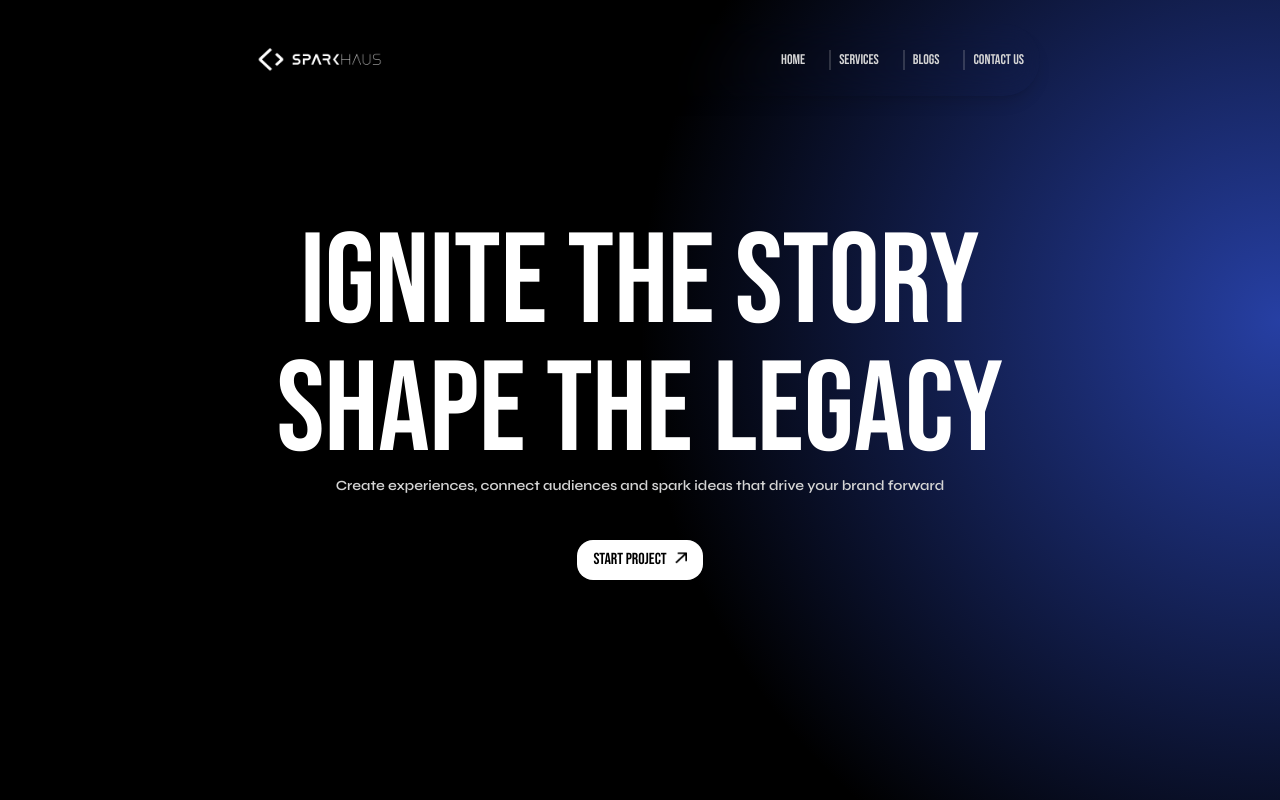
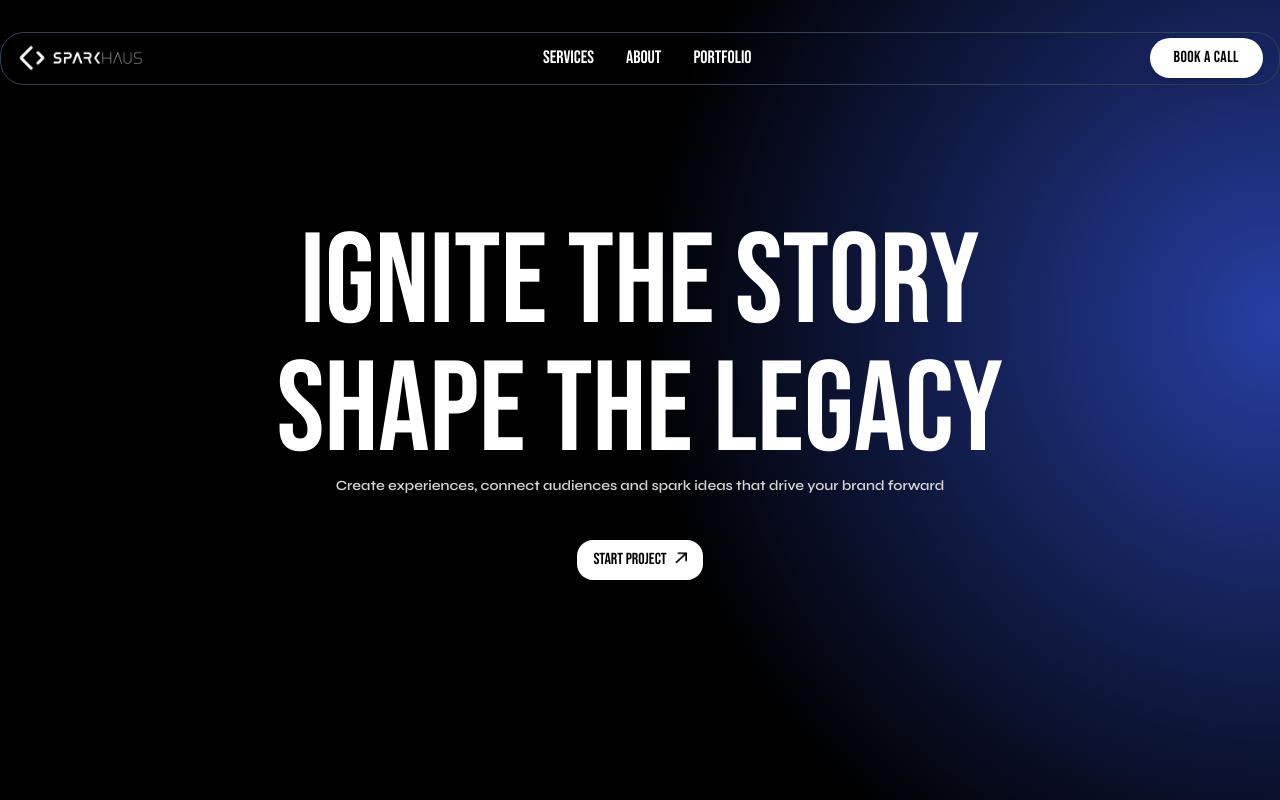
Before and after one commit to HMDITharushika/sparkhaus-project, a React (Vite) app: page / in a window 1280 px wide. Built offline with nearby package versions, Linux system fonts and the light colour scheme.

Commit message:
Navbar - Part 02

```diff
--- a/src/components/Navbar.jsx
+++ b/src/components/Navbar.jsx
@@ -1,78 +1,30 @@
-import { useState } from "react";
 import logo from "../assets/images/sparkhaus.png";
-import { FaBars, FaTimes } from "react-icons/fa";
 
 const NavBar = () => {
-  const [isMobileMenuOpen, setIsMobileMenuOpen] = useState(false);
+  return (
+    <nav className="fixed top-0 z-50 w-full text-white">
+      <div className="mx-auto flex max-w-screen-xl items-center justify-between mt-8 px-4 py-1 backdrop-blur-lg border border-slate-700 rounded-3xl font-bebas-neue">
+        {/* Logo */}
+        <img src={logo} alt="SparkHaus Logo" className="w-32" />
 
-  const toggleMobileMenu = () => {
-    setIsMobileMenuOpen(!isMobileMenuOpen);
-  };
-
-  const handleScroll = (event, targetId) => {
-    event.preventDefault();
-    const targetElement = document.getElementById(targetId);
-    if (targetElement) {
-      const offsetTop = targetElement.offsetTop - 80;
-      window.scrollTo({
-        top: offsetTop,
-        behavior: "smooth",
-      });
-    }
-    setIsMobileMenuOpen(false);
-  };
-
-  const LINKS = [
-    { text: "Home", targetId: "home" },
-    { text: "Services", targetId: "services" },
-    { text: "Blogs", targetId: "blog" },
-    { text: "Contact Us", targetId: "contactus" },
-  ];
-
-  return (
-    <nav className="fixed top-4 z-50 flex w-full flex-col items-center justify-center font-bebas-neue rounded-3xl">
-      <div className="flex w-full items-center justify-between overflow-y-hidden p-4 backdrop-blur-lg lg:m-2 lg:w-[50rem] lg:rounded-full lg:shadow-lg">
-
-
-          <img src={logo} alt="logo" className="w-32 h-10" />
-
-
-        {/* Mobile View */}
-        <div className="hidden space-x-6 lg:flex">
-          {LINKS.map((link, index) => (
-            <a
-              key={index}
-              href={`#${link.targetId}`}
-              className={`text-sm ${
-                index !== 0 ? "border-l-2 border-neutral-300/20 pl-2" : ""
-              } hover:opacity-50`}
-              onClick={(e) => handleScroll(e, link.targetId)}
-            >
-              {link.text}
-            </a>
-          ))}
+        {/* Navigation Links */}
+        <div className="hidden space-x-8 lg:flex text-lg uppercase hover:text-gray-400 ">
+          <a href="#services">Services</a>
+          <a href="#about">About</a>
+          <a href="#portfolio">Portfolio</a>
         </div>
 
-        <div className="lg:hidden">
-          <button onClick={toggleMobileMenu}>
-            {isMobileMenuOpen ? <FaTimes /> : <FaBars />}
-          </button>
-        </div>
+        {/* Call-to-Action Button */}
+        <a
+          href="#contact"
+          className="hidden rounded-full bg-white px-6 py-2 text-black font-medium uppercase tracking-wide shadow-lg transition hover:bg-gray-200 lg:inline-block"
+        >
+          Book a Call
+        </a>
+
+        {/* Mobile Menu Button */}
+        <button className="block text-xl lg:hidden">☰</button>
       </div>
-      {isMobileMenuOpen && (
-        <div className="w-full backdrop-blur-lg lg:hidden">
-          {LINKS.map((link, index) => (
-            <a
-              key={index}
-              href={`#${link.targetId}`}
-              className="block p-4 uppercase tracking-tighter"
-              onClick={(e) => handleScroll(e, link.targetId)}
-            >
-              {link.text}
-            </a>
-          ))}
-        </div>
-      )}
     </nav>
   );
 };
```
